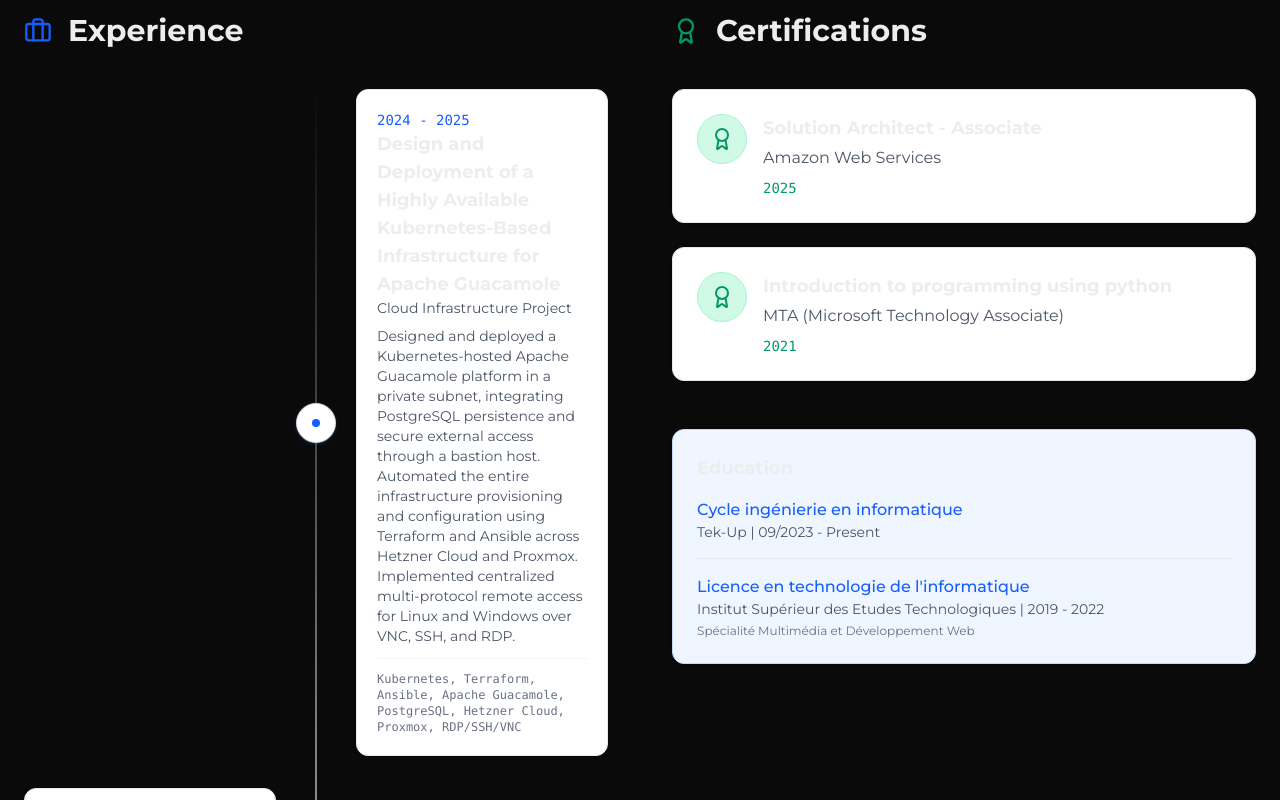
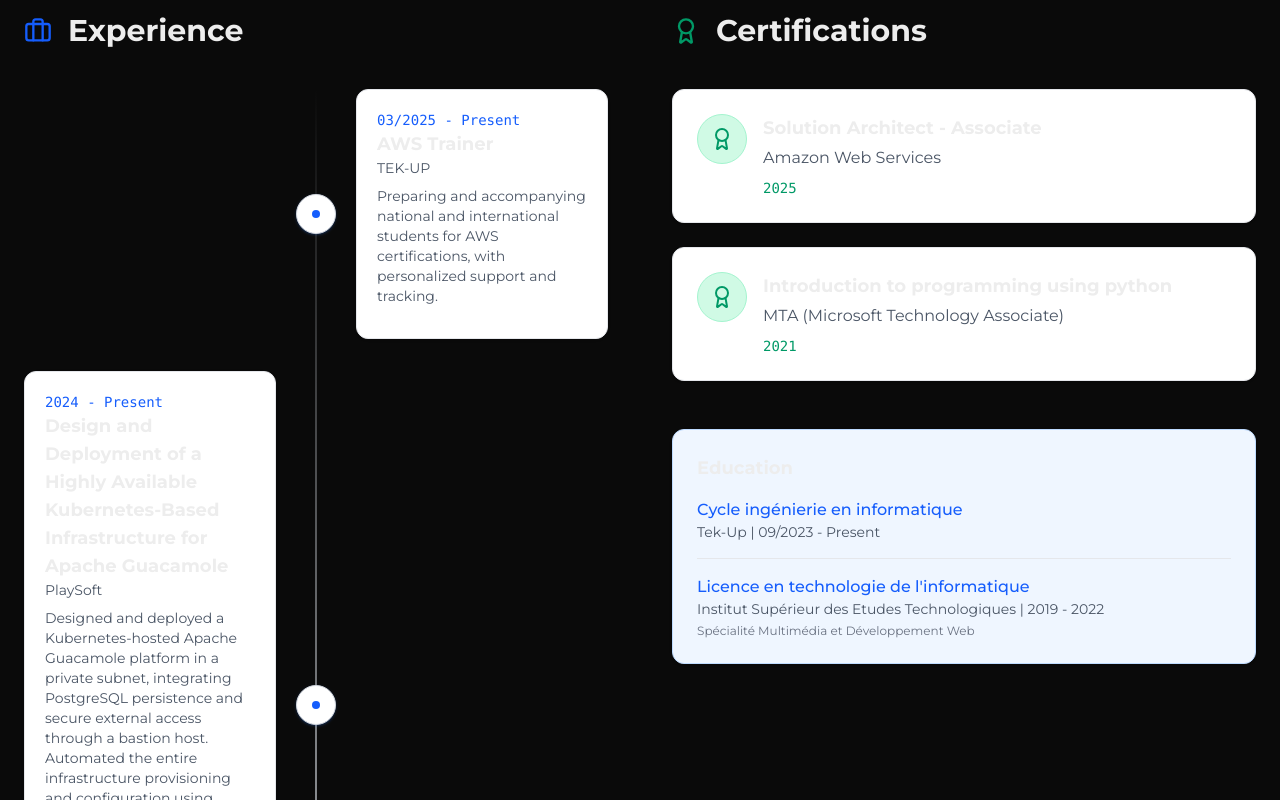
Before and after one commit to jilanigh/portfolio, a Next.js app: page / in a window 1280 px wide. Shown: the part 2800-3600 px from the top of the page. Built offline with nearby package versions, Linux system fonts and the light colour scheme.

Commit message:
addfinal year education section experience section

```diff
--- a/src/components/Experience.tsx
+++ b/src/components/Experience.tsx
@@ -5,18 +5,17 @@ import { Briefcase, Award, X, Maximize2 } from "lucide-react";
 import { useState } from "react";
 
 const experiences = [
-  {
-    title: "Design and Deployment of a Highly Available Kubernetes-Based Infrastructure for Apache Guacamole",
-    company: "Cloud Infrastructure Project",
-    date: "2024 - 2025",
-    description: "Designed and deployed a Kubernetes-hosted Apache Guacamole platform in a private subnet, integrating PostgreSQL persistence and secure external access through a bastion host. Automated the entire infrastructure provisioning and configuration using Terraform and Ansible across Hetzner Cloud and Proxmox. Implemented centralized multi-protocol remote access for Linux and Windows over VNC, SSH, and RDP.",
-    tech: "Kubernetes, Terraform, Ansible, Apache Guacamole, PostgreSQL, Hetzner Cloud, Proxmox, RDP/SSH/VNC"
-  },
-  {
+    {
     title: "AWS Trainer",
     company: "TEK-UP",
     date: "03/2025 - Present",
     description: "Preparing and accompanying national and international students for AWS certifications, with personalized support and tracking."
+  },  {
+    title: "Design and Deployment of a Highly Available Kubernetes-Based Infrastructure for Apache Guacamole",
+    company: "PlaySoft",
+    date: "2024 - Present",
+    description: "Designed and deployed a Kubernetes-hosted Apache Guacamole platform in a private subnet, integrating PostgreSQL persistence and secure external access through a bastion host. Automated the entire infrastructure provisioning and configuration using Terraform and Ansible across Hetzner Cloud and Proxmox. Implemented centralized multi-protocol remote access for Linux and Windows over VNC, SSH, and RDP.",
+    tech: "Kubernetes, Terraform, Ansible, Apache Guacamole, PostgreSQL, Hetzner Cloud, Proxmox, RDP/SSH/VNC"
   },
   {
     title: "Multi-Cloud Image Creation Automation Pipeline",
```
